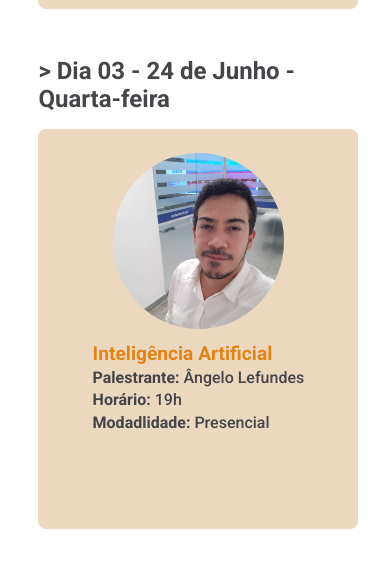
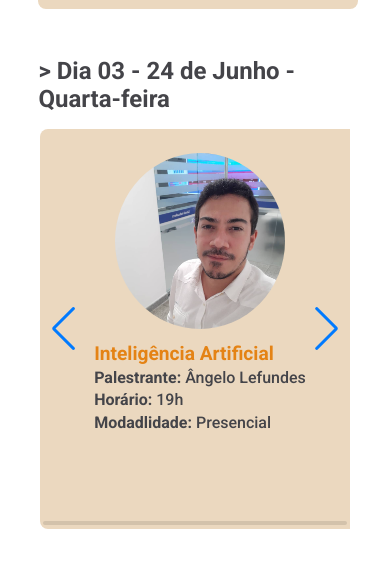
Before and after one commit to daiaanebarbosaf/anhangueraiguatemi, a React (Vite) app: page /courses in a window 390 px wide. Shown: the part 1197-1776 px from the top of the page. Built offline with nearby package versions, Linux system fonts and the light colour scheme.

Commit message:
responsividade dos cards para celulares

```diff
--- a/package.json
+++ b/package.json
@@ -14,7 +14,8 @@
     "react": "^18.2.0",
     "react-dom": "^18.2.0",
     "react-router-dom": "^6.24.0",
-    "styled-components": "^6.1.8"
+    "styled-components": "^6.1.8",
+    "swiper": "^11.1.4"
   },
   "devDependencies": {
     "@types/react": "^18.2.66",
--- a/src/components/Course/styles.ts
+++ b/src/components/Course/styles.ts
@@ -56,6 +56,4 @@ export const Container = styled.div`
     }
 
     }
-
-
 `;
--- a/src/pages/Cources/Courses.tsx
+++ b/src/pages/Cources/Courses.tsx
@@ -11,6 +11,13 @@ import sergio from "../../assets/teachers/sergio.png"
 import carol from "../../assets/teachers/carol.png"
 import tassia from "../../assets/teachers/tassia.png"
 import faixa from "../../assets/faixa-site.png"
+
+import { Swiper, SwiperSlide } from 'swiper/react';
+
+import 'swiper/css';
+import 'swiper/css/pagination';
+import 'swiper/swiper-bundle.css';
+
 
 export function Courses() {
 
@@ -48,8 +55,11 @@ export function Courses() {
                 </Section>
 
                 <Section title="> Dia 03 - 24 de Junho - Quarta-feira">
-                    <div className='coursesSectionHome'>
-                        <div className='courseSectionHome'>
+                    <Swiper
+                        className='courseSectionHome'
+                        pagination navigation scrollbar
+                    >
+                        <SwiperSlide className='courseSectionHome'>
                             <Course
                                 image={angelo}
                                 topic="Inteligência Artificial"
@@ -59,9 +69,8 @@ export function Courses() {
                                 url="https://doity.com.br/anhangueracf-ads"
                             >
                             </Course>
-                        </div>
-
-                        <div className='courseSectionHome'>
+                        </SwiperSlide>
+                        <SwiperSlide className='courseSectionHome'>
                                 <Course
                                     image={sidnei}
                                     topic="LIBRAS no Contexto Escolar 2ªEdição"
@@ -71,8 +80,9 @@ export function Courses() {
                                     url="https://doity.com.br/anhangueracf-ped02"
                                 >
                                 </Course>
-                        </div>
-                    </div>
+                            </SwiperSlide>
+
+                    </Swiper>
                 </Section>
 
                 <Section title="> Dia 04 - 25 de Junho - Quinta-feira">
--- a/src/pages/Cources/styles.ts
+++ b/src/pages/Cources/styles.ts
@@ -25,6 +25,9 @@ export const Container = styled.div`
         .coursesSectionHome {
             display: flex;
             align-items: center;
+            justify-content: start;
+
+            flex-direction: column;
 
             gap: 2rem;
         }
@@ -42,38 +45,12 @@ export const Container = styled.div`
         }
     }
 
-    .daysOfCources {
-        display: flex;
-        align-items: center;
-        justify-content: center;
-
-        margin-top: 15rem;
-
-        gap: 1rem;
-    }
-
-    .textButtonDay {
-        text-decoration: none;
-        color: ${props => props.theme.textColor};
-    }
-
-    .buttonDay {
-
-        display: flex;
-        align-items: center;
-        justify-content: center;
-        gap: 0.5rem;
-
-        width: 30%;
-        background-color: ${props => props.theme.primaryColor};
-
-        height: 2.5rem;
-        border: 0;
-
-        border-radius: 5px;
-
-        font-weight: 400;
-        font-size: 0.7rem;
+    @media (max-width: 728px){
+        main {
+            .courseSectionHome {
+                width: 99%;
+            }
+        }
     }
 
     @keyframes go-back {
@@ -82,6 +59,8 @@ export const Container = styled.div`
         }
         to {
             transform: translateX(0);
-    }
+        }
+
+
 }
 `;
--- a/src/styles/global.ts
+++ b/src/styles/global.ts
@@ -40,6 +40,6 @@ export const GlobalStyle = createGlobalStyle`
 
 
     @media (max-width: 728px){
-        font-size: 1rem;
+        font-size: 0.5rem;
     }
 `
```
Also changed, not shown: 1 other file (tests, documents, lock files or other folders). Lines whose indentation alone changed are shown as unchanged.
